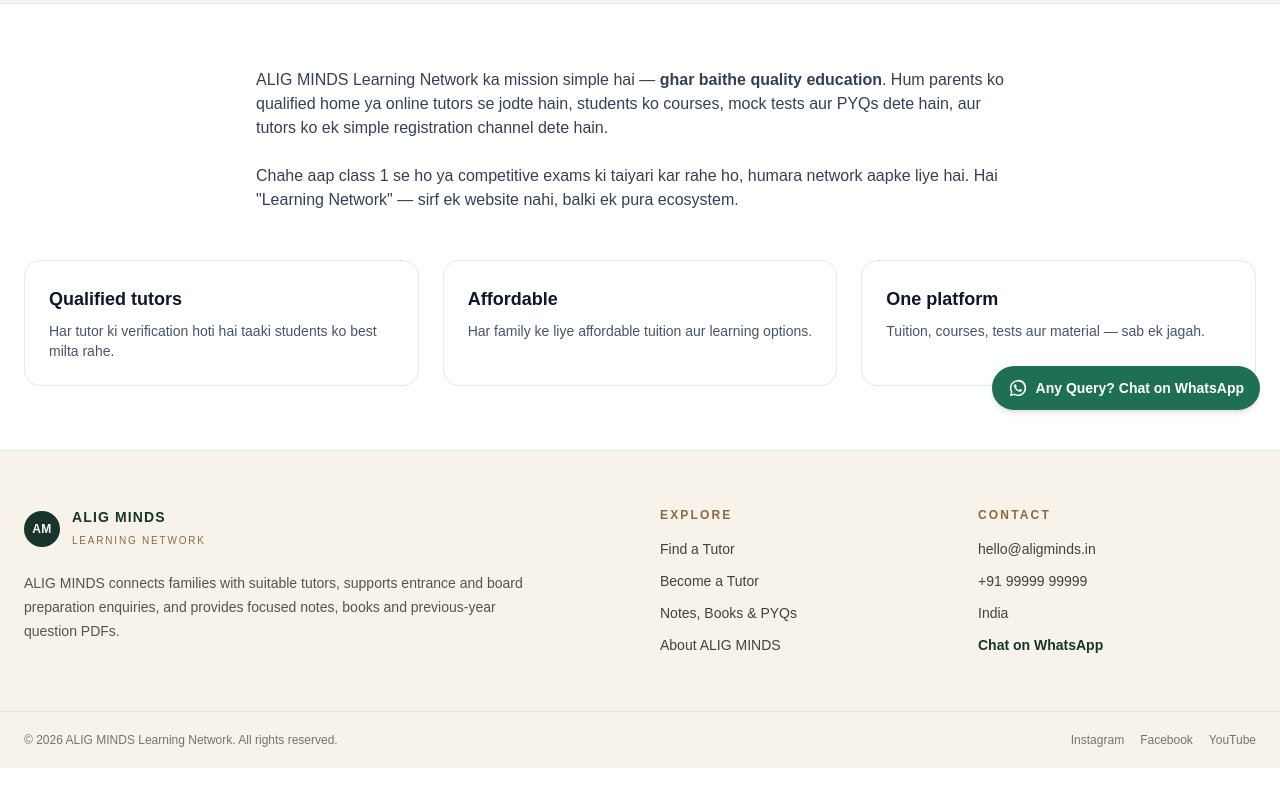
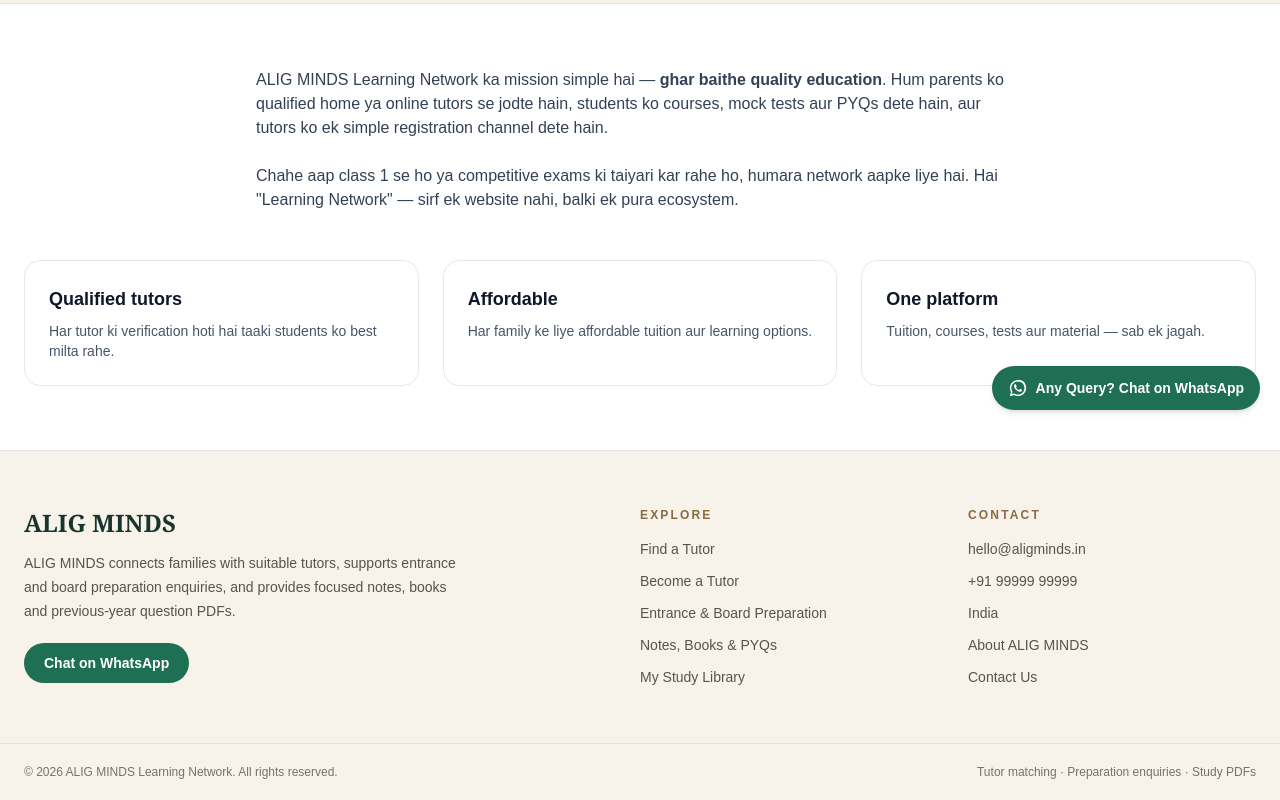
Before and after one commit to Samadsaifi14/course-website-, a Next.js app: page /about in a window 1280 px wide. Shown: the part 370-1170 px from the top of the page. Before the commit the page ends 1138 px from the top, so only its background shows below. Built offline with nearby package versions, Linux system fonts and the light colour scheme.

Commit message:
Complete footer navigation and English support paths

```diff
--- a/components/Footer.tsx
+++ b/components/Footer.tsx
@@ -4,60 +4,34 @@
 export function Footer() {
   return (
     <footer className="border-t border-stone-200 bg-[#f7f3ea]">
-      <div className="mx-auto grid max-w-7xl gap-10 px-4 py-14 sm:px-6 md:grid-cols-4">
-        <div className="md:col-span-2">
-          <div className="flex items-center gap-3">
-            <span className="flex h-9 w-9 items-center justify-center rounded-full bg-[#17352d] text-xs font-bold tracking-wide text-white">
-              AM
-            </span>
-            <div>
-              <span className="block text-sm font-extrabold tracking-[0.08em] text-[#17352d]">{siteConfig.shortName}</span>
-              <span className="text-[10px] font-medium uppercase tracking-[0.18em] text-[#8b6b42]">Learning Network</span>
-            </div>
-          </div>
-          <p className="mt-5 max-w-lg text-sm leading-6 text-stone-600">{siteConfig.description}</p>
+      <div className="mx-auto grid max-w-7xl gap-10 px-4 py-14 sm:px-6 lg:grid-cols-[1.4fr_0.7fr_0.7fr]">
+        <div>
+          <p className="font-serif text-2xl font-semibold text-[#17352d]">{siteConfig.shortName}</p>
+          <p className="mt-3 max-w-md text-sm leading-6 text-stone-600">{siteConfig.description}</p>
+          <a href={whatsappLink("Hello ALIG MINDS, I have a query and would like to speak with your team.")} target="_blank" rel="noopener noreferrer" className="mt-5 inline-flex rounded-full bg-[#1f6f55] px-5 py-2.5 text-sm font-semibold text-white">Chat on WhatsApp</a>
         </div>
-
         <div>
           <h3 className="text-xs font-bold uppercase tracking-[0.18em] text-[#8b6b42]">Explore</h3>
-          <ul className="mt-4 space-y-3 text-sm text-stone-700">
+          <ul className="mt-4 space-y-3 text-sm text-stone-600">
             <li><Link className="hover:text-[#17352d]" href="/need-a-tutor">Find a Tutor</Link></li>
             <li><Link className="hover:text-[#17352d]" href="/become-a-tutor">Become a Tutor</Link></li>
+            <li><Link className="hover:text-[#17352d]" href="/preparation">Entrance & Board Preparation</Link></li>
             <li><Link className="hover:text-[#17352d]" href="/study-material">Notes, Books & PYQs</Link></li>
-            <li><Link className="hover:text-[#17352d]" href="/about">About ALIG MINDS</Link></li>
+            <li><Link className="hover:text-[#17352d]" href="/dashboard">My Study Library</Link></li>
           </ul>
         </div>
-
         <div>
           <h3 className="text-xs font-bold uppercase tracking-[0.18em] text-[#8b6b42]">Contact</h3>
-          <ul className="mt-4 space-y-3 text-sm text-stone-700">
+          <ul className="mt-4 space-y-3 text-sm text-stone-600">
             <li>{siteConfig.contact.email}</li>
             <li>{siteConfig.contact.phone}</li>
             <li>{siteConfig.contact.address}</li>
-            <li>
-              <a
-                className="font-semibold text-[#17352d] hover:underline"
-                href={whatsappLink("Hello ALIG MINDS, I have a query and would like to speak with your team.")}
-                target="_blank"
-                rel="noopener noreferrer"
-              >
-                Chat on WhatsApp
-              </a>
-            </li>
+            <li><Link className="hover:text-[#17352d]" href="/about">About ALIG MINDS</Link></li>
+            <li><Link className="hover:text-[#17352d]" href="/contact">Contact Us</Link></li>
           </ul>
         </div>
       </div>
-
-      <div className="border-t border-stone-200">
-        <div className="mx-auto flex max-w-7xl flex-col items-center justify-between gap-3 px-4 py-5 text-xs text-stone-500 sm:flex-row sm:px-6">
-          <p>© {new Date().getFullYear()} {siteConfig.name}. All rights reserved.</p>
-          <div className="flex gap-4">
-            <a href={siteConfig.social.instagram} className="hover:text-[#17352d]">Instagram</a>
-            <a href={siteConfig.social.facebook} className="hover:text-[#17352d]">Facebook</a>
-            <a href={siteConfig.social.youtube} className="hover:text-[#17352d]">YouTube</a>
-          </div>
-        </div>
-      </div>
+      <div className="border-t border-stone-200"><div className="mx-auto flex max-w-7xl flex-col justify-between gap-2 px-4 py-5 text-xs text-stone-500 sm:flex-row sm:px-6"><p>© {new Date().getFullYear()} {siteConfig.name}. All rights reserved.</p><p>Tutor matching · Preparation enquiries · Study PDFs</p></div></div>
     </footer>
   );
 }
```
